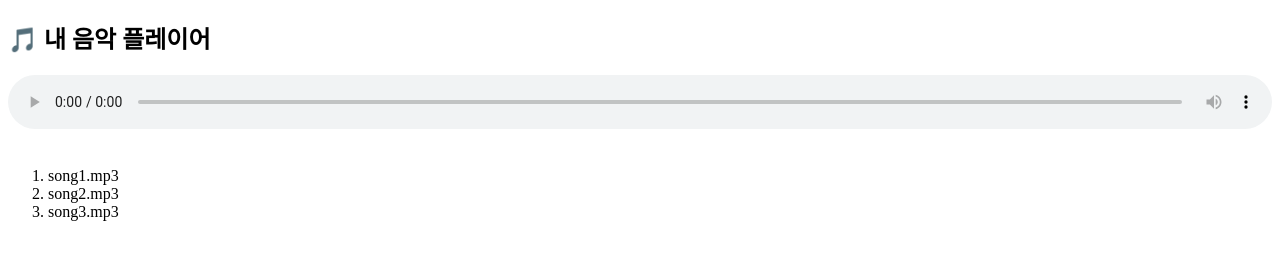
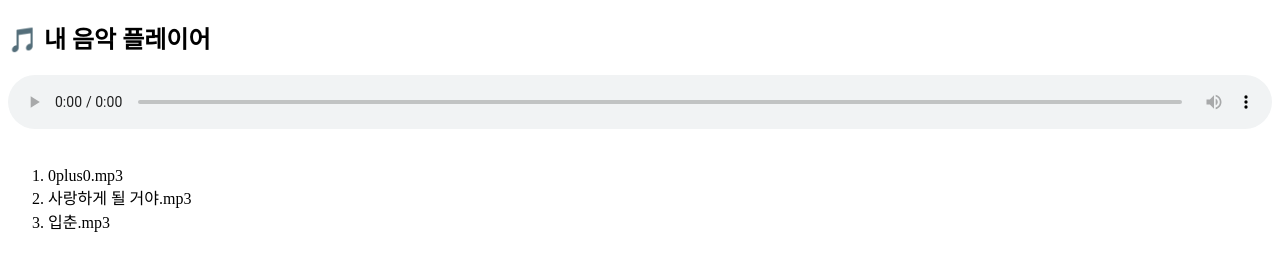
Before and after one commit to veruveru/music, a plain HTML site: page index.html in a window 1280 px wide. Drawn offline with Linux system fonts and the light colour scheme.

Commit message:
Update index.html

```diff
--- a/index.html
+++ b/index.html
@@ -18,9 +18,9 @@
 <script>
 
 let songs = [
-"song1.mp3",
-"song2.mp3",
-"song3.mp3"
+  "0plus0.mp3",
+  "사랑하게 될 거야.mp3",
+  "입춘.mp3"
 ];
 
 let current = 0;
```
